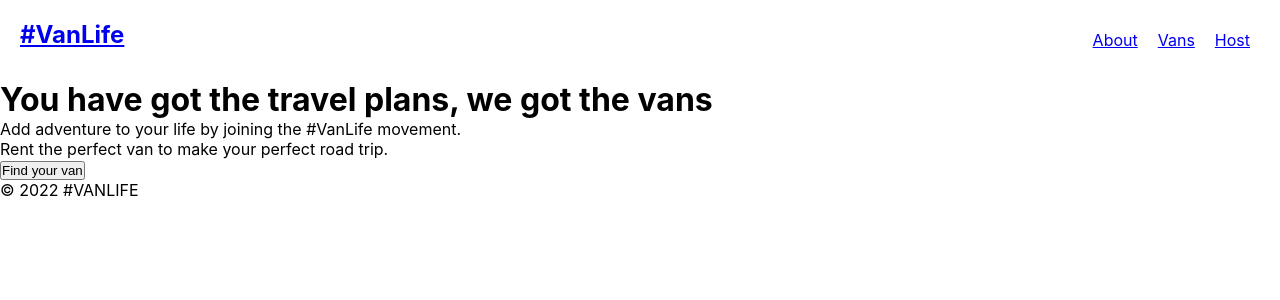
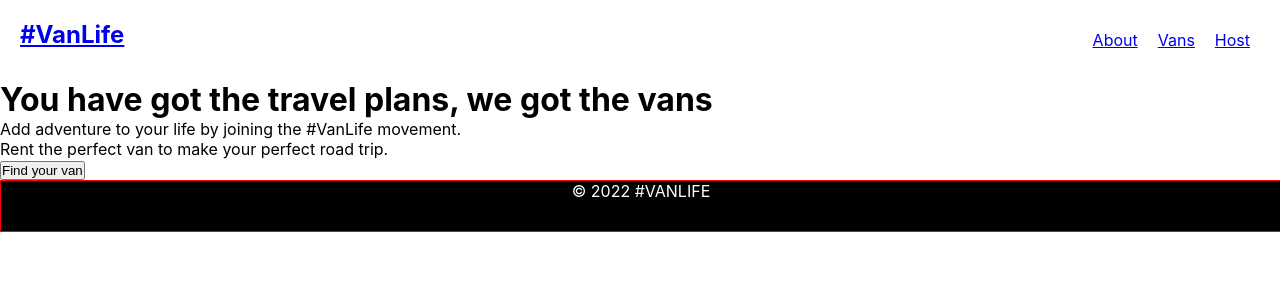
Before and after one commit to OkokoJnr/vanlife, a React (Create React App) app: page / in a window 1280 px wide. Shown: the top 300 px of the page. Built offline with nearby package versions, Linux system fonts and the light colour scheme; what miragejs would draw is missing.

Commit message:
style footer

```diff
--- a/src/Components/Footer.js
+++ b/src/Components/Footer.js
@@ -1,4 +1,5 @@
 import React from 'react'
+import './footer.css'
 
 function Footer() {
   return (
--- /dev/null
+++ b/src/Components/footer.css
@@ -0,0 +1,12 @@
+footer{
+    width: 100%;
+    border: 1px solid red;
+    background-color: black;
+    color: white;
+    text-align: center;
+    height: 50px;
+    margin: auto 0;
+    align-items: center;
+    justify-items: center;
+    justify-content: center;
+}
```
